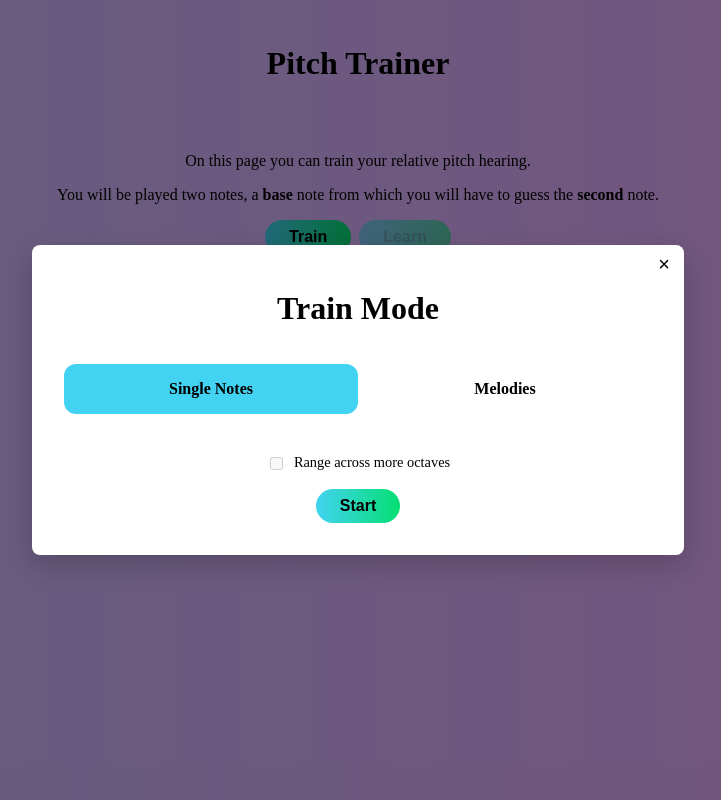
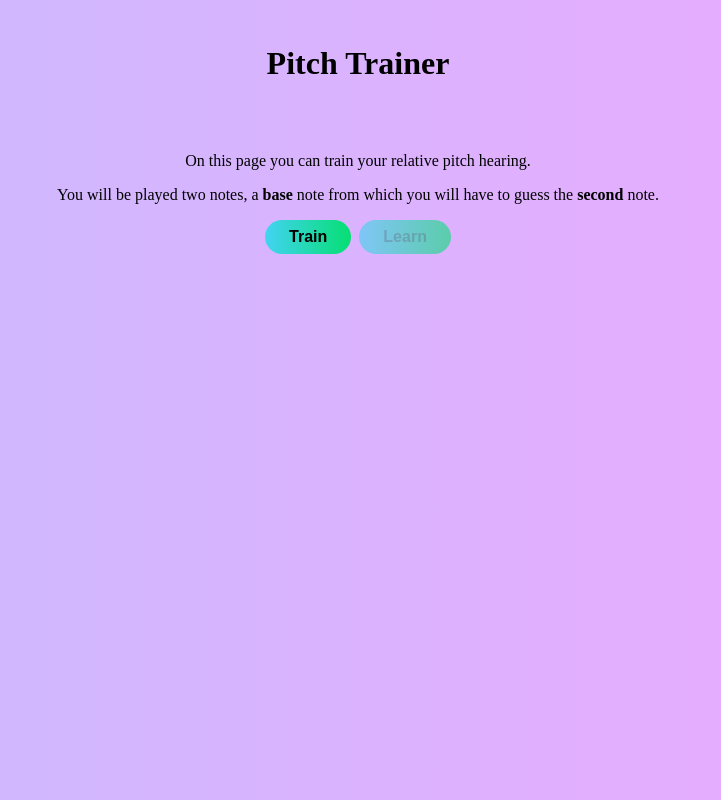
Before and after one commit to boxandav/pitch-trainer, a Vue app in the folder front-end/: page / in a window 1280 px wide. Shown: the whole page, without its empty margins (282-1003 px from the left). Built offline with nearby package versions, Linux system fonts and the light colour scheme; a web font is replaced by a local one.

Commit message:
training launchable through train mode modal

```diff
--- a/front-end/src/modals/BaseModal.vue
+++ b/front-end/src/modals/BaseModal.vue
@@ -9,7 +9,7 @@ function close() {
 <template>
   <div class="modal-overlay" @click="close">
     <div class="modal-container" @click.stop>
-      <button class="modal-close" aria-label="Close" @click="close">×</button>
+      <button class="modal-close" aria-label="Close" @click="close">&times;</button>
       <div class="modal-body">
         <slot />
       </div>
@@ -44,9 +44,13 @@ function close() {
   right: 0.5rem;
   background: transparent;
   border: none;
-  font-size: 1.25rem;
+  font-size: 1.5rem;
   line-height: 1;
   cursor: pointer;
+  transition: color 0.2s ease;
+}
+.modal-close:hover {
+    color: gray;
 }
 
 .modal-body {
--- a/front-end/src/modals/TrainModeModal.vue
+++ b/front-end/src/modals/TrainModeModal.vue
@@ -3,6 +3,10 @@ import { ref } from "vue";
 import BaseModal from "./BaseModal.vue";
 import ButtonBar from "../components/buttons/ButtonBar.vue";
 import RoundedButton from "../components/buttons/RoundedButton.vue";
+
+const emit = defineEmits<{
+    (e: "start", mode: string, notes: string[]): void
+}>();
 
 const modeOptions = [
     { label: "Single Notes", value: "single-notes" },
@@ -10,6 +14,7 @@ const modeOptions = [
 ];
 
 const notes = ["C", "C#", "D", "D#", "E", "F", "F#", "G", "G#", "A", "A#", "H"];
+const selectedNotes = ref([]);
 
 const selectedMode = ref("single-notes");
 </script>
@@ -30,12 +35,15 @@ const selectedMode = ref("single-notes");
             <div v-if="selectedMode == 'melodies'" class="mode-section">
                 <div class="settings-wrapper">
                     <div v-for="note in notes" class="setting-line">
-                        <input type="checkbox">
+                        <input type="checkbox" :value="note" v-model="selectedNotes">
                         <label>{{ note }}</label>
                     </div>
                 </div>
             </div>
-            <RoundedButton inner-text="Start" />
+            <RoundedButton
+                inner-text="Start"
+                @click="emit('start', selectedMode, selectedNotes)"
+            />
         </div>
     </BaseModal>
 </template>
--- a/front-end/src/pages/HomePage.vue
+++ b/front-end/src/pages/HomePage.vue
@@ -4,8 +4,15 @@ import TrainModeModal from "../modals/TrainModeModal.vue";
 import RoundedButton from "../components/buttons/RoundedButton.vue";
 import TrainingArea from "../components/TrainingArea.vue";
 
-const trainingStarted = ref(false);
-const showTrainingModes = ref(true);
+const showTrainingModes = ref(false);
+const trainingMode = ref("");
+const trainingNotes = ref([]);
+
+function startTraining(mode, notes) {
+    showTrainingModes.value = false;
+    trainingMode.value = mode;
+    trainingNotes.value = notes;
+}
 </script>
 
 <template>
@@ -19,8 +26,7 @@ const showTrainingModes = ref(true);
             <div class="main-button-wrapper">
                 <RoundedButton
                     inner-text="Train"
-                    :disabled="trainingStarted"
-                    @click="trainingStarted = true"
+                    @click="showTrainingModes = true"
                 />
                 <RoundedButton
                     inner-text="Learn"
@@ -28,11 +34,14 @@ const showTrainingModes = ref(true);
                 />
             </div>
         </div>
-        <div v-if="trainingStarted" class="training-wrapper">
+        <div v-if="trainingMode" class="training-wrapper">
             <span>Training is currently going on</span>
-            <TrainingArea />
+            <TrainingArea v-if="trainingMode == 'single-notes'" />
+            <!-- <MelodyTrainingArea /> -->
         </div>
-        <TrainModeModal v-if="showTrainingModes" />
+        <TrainModeModal
+            v-if="showTrainingModes" @start="startTraining"
+        />
     </div>
 </template>
 
```
